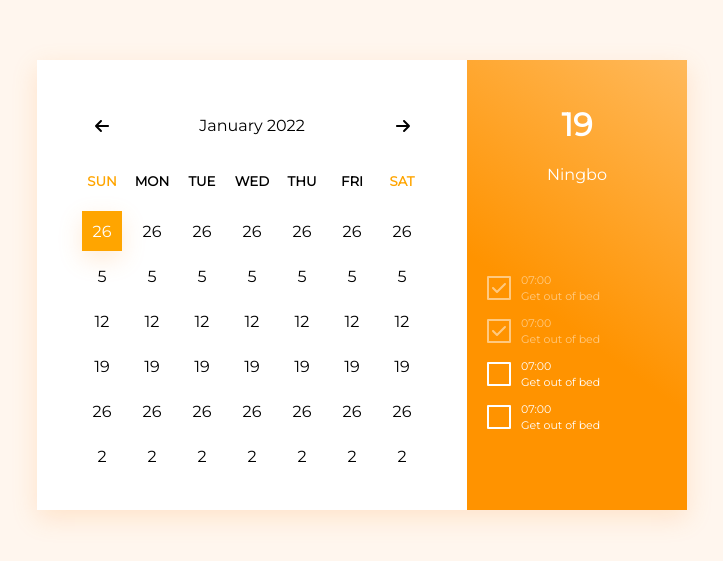
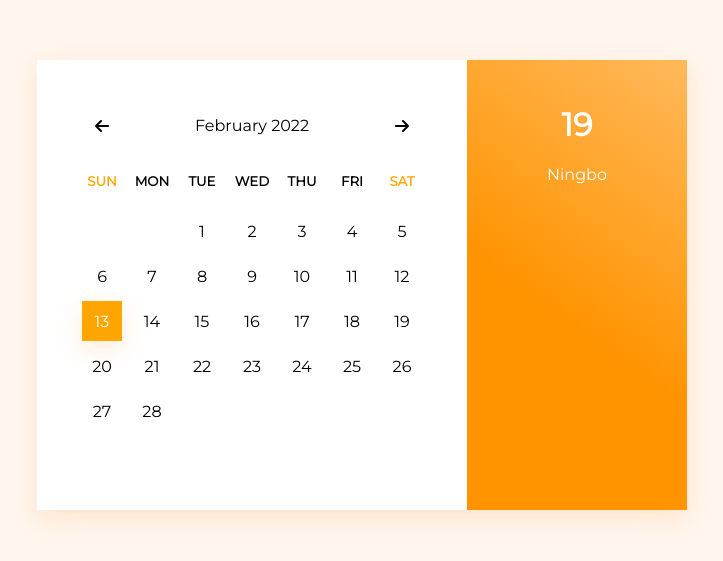
Before and after one commit to FatimaSidq/Interactive-Event-Calendar, a React (Create React App) app: page / in a window 1280 px wide. Shown: the part 115-676 px from the top of the page, without its empty margins (278-1001 px from the left). Built offline with nearby package versions, Linux system fonts and the light colour scheme; the HTML template or start-up script is replaced by a standard one.

Commit message:
expiramental calendar days

```diff
--- a/src/App.js
+++ b/src/App.js
@@ -2,7 +2,7 @@ import "./App.css";
 import { useState } from "react";
 import Calendar from "./components/Calendar";
 import Todo from "./components/Todo";
-import data from "./data.js"
+import data from "./data.js";
 
 function App() {
   const [state, setState] = useState(data);
@@ -13,10 +13,15 @@ function App() {
         days={state.days}
         month={state.month}
         year={state.year}
+        day={state.day}
         state={state}
         setState={setState}
       ></Calendar>
-      <Todo temperature={state.temperature} town={state.town} todo={state.todo} />
+      <Todo
+        temperature={state.temperature}
+        town={state.town}
+        todo={state.todo}
+      />
     </div>
   );
 }
--- a/src/components/Calendar.js
+++ b/src/components/Calendar.js
@@ -6,20 +6,32 @@ export default function Calendar(props) {
   const transition = (step) => {
     if (step === "back") {
       if (props.month === 0) {
-        props.setState({ ...props.state, month: 11, year: props.year - 1 });
+        props.setState({
+          ...props.state,
+          month: 11,
+          year: props.year - 1,
+          day: 1,
+        });
       } else {
         props.setState({
           ...props.state,
           month: props.month - 1,
+          day: 1,
         });
       }
-    } else {
+    } else if (step === "forward") {
       if (props.month === 11) {
-        props.setState({ ...props.state, month: 0, year: props.year + 1 });
+        props.setState({
+          ...props.state,
+          month: 0,
+          year: props.year + 1,
+          day: 1,
+        });
       } else {
         props.setState({
           ...props.state,
           month: props.month + 1,
+          day: 1,
         });
       }
     }
@@ -28,7 +40,12 @@ export default function Calendar(props) {
   return (
     <div className="calendar">
       <Month month={props.month} year={props.year} setMonth={transition} />
-      <DayList days={props.days} />
+      <DayList
+        month={props.month}
+        year={props.year}
+        days={props.days}
+        day={props.day}
+      />
     </div>
   );
 }
--- a/src/components/Day.css
+++ b/src/components/Day.css
@@ -1,5 +1,5 @@
 .active {
-  background-color: orange;
+  background-color: orange !important;
   color: white;
   box-shadow: rgba(253, 155, 61, 0.2) 0px 8px 24px;
 }
@@ -14,6 +14,14 @@
   cursor: pointer;
 }
 
+.active:hover {
+  background-color: orange !important;
+}
+
 .day:hover {
   background-color: rgba(255, 165, 0, 0.2);
 }
+
+.today {
+  background-color: rgba(255, 165, 0, 0.1);
+}
--- a/src/components/Day.js
+++ b/src/components/Day.js
@@ -2,5 +2,5 @@ import classNames from "classnames";
 import "./Day.css";
 
 export default function Day(props) {
-  return <p className={classNames("day", {active: props.active})}>{props.day}</p>;
+  return <p className={classNames("day", {active: props.active, today: props.today})}>{props.day}</p>;
 }
--- a/src/components/DayList.js
+++ b/src/components/DayList.js
@@ -2,61 +2,124 @@ import Day from "./Day";
 import "./DayList.css";
 
 export default function DaysList(props) {
+  let days = [[], [], [], [], [], [], []];
+
+  const daysInMonth = new Date(props.year, props.month + 1, 0).getDate();
+  const firstDayOfMonth = new Date(props.year, props.month, 1).getDay();
+  const now = new Date();
+
+  for (let i = 0; i < days.length; i += 1) {
+    for (let j = 0; j < daysInMonth; j += 7) {
+      if (j + i + 1 <= daysInMonth) {
+        days[i].push(j + i + 1);
+      }
+    }
+  }
+
+  days = days
+    .slice(days.length - firstDayOfMonth)
+    .concat(days.slice(0, days.length - firstDayOfMonth));
+
+  for (let i = 0; i < days.length; i += 1) {
+    if (days[i].length < 5) {
+      if (i < firstDayOfMonth) {
+        days[i].unshift(" ");
+      } else {
+        days[i].push(" ");
+      }
+    }
+  }
+
   return (
     <div className="day_list">
       <div>
         <h5 className="orange-text">SUN</h5>
         <div>
-          {props.days.sunday.map((day) => (
-            <Day day={day.day} active={day.active}></Day>
+          {days[0].map((day) => (
+            <Day
+              key={day}
+              day={day}
+              active={day === props.day}
+              today={day === now.getDate() && props.month == now.getMonth()}
+            ></Day>
           ))}
         </div>
       </div>
       <div>
         <h5>MON</h5>
         <div>
-          {props.days.monday.map((day) => (
-            <Day day={day.day} active={day.active}></Day>
+          {days[1].map((day) => (
+            <Day
+              key={day}
+              day={day}
+              active={day === props.day}
+              today={day === now.getDate() && props.month == now.getMonth()}
+            ></Day>
           ))}
         </div>
       </div>
       <div>
         <h5>TUE</h5>
         <div>
-          {props.days.tuesday.map((day) => (
-            <Day day={day.day} active={day.active}></Day>
+          {days[2].map((day) => (
+            <Day
+              key={day}
+              day={day}
+              active={day === props.day}
+              today={day === now.getDate() && props.month == now.getMonth()}
+            ></Day>
           ))}
         </div>
       </div>
       <div>
         <h5>WED</h5>
         <div>
-          {props.days.wednesday.map((day) => (
-            <Day day={day.day} active={day.active}></Day>
+          {days[3].map((day) => (
+            <Day
+              key={day}
+              day={day}
+              active={day === props.day}
+              today={day === now.getDate() && props.month == now.getMonth()}
+            ></Day>
           ))}
         </div>
       </div>
       <div>
         <h5>THU</h5>
         <div>
-          {props.days.thursday.map((day) => (
-            <Day day={day.day} active={day.active}></Day>
+          {days[4].map((day) => (
+            <Day
+              key={day}
+              day={day}
+              active={day === props.day}
+              today={day === now.getDate() && props.month == now.getMonth()}
+            ></Day>
           ))}
         </div>
       </div>
       <div>
         <h5>FRI</h5>
         <div>
-          {props.days.friday.map((day) => (
-            <Day day={day.day} active={day.active}></Day>
+          {days[5].map((day) => (
+            <Day
+              key={day}
+              day={day}
+              active={day === props.day}
+              today={day === now.getDate() && props.month == now.getMonth()}
+            ></Day>
           ))}
         </div>
       </div>
       <div>
         <h5 className="orange-text">SAT</h5>
         <div>
-          {props.days.saturday.map((day) => (
-            <Day day={day.day} active={day.active}></Day>
+          {days[6].map((day) => (
+            <Day
+              key={day}
+              day={day}
+              active={day === props.day}
+              today={day === now.getDate() && props.month == now.getMonth()}
+            ></Day>
           ))}
         </div>
       </div>
--- a/src/components/Month.js
+++ b/src/components/Month.js
@@ -4,8 +4,6 @@ import { faArrowLeft, faArrowRight } from "@fortawesome/free-solid-svg-icons";
 
 export default function Month(props) {
   const months = ["January", "February", "March", "April", "May", "June", "July", "August", "September", "October", "November", "December"];
-
-  // console.log(new Date(props.year, props.month, 0).getDate());
 
   return (
     <div className="month">
--- a/src/components/Todo.js
+++ b/src/components/Todo.js
@@ -10,7 +10,7 @@ export default function Todo(props) {
         <p>{props.town}</p>
       </div>
       <div className="todo-list">
-        {props.todo.map(item => <TodoItem complete={item.complete} time={item.time} item={item.item}/>)}
+        {/* {props.todo.map(item => <TodoItem complete={item.complete} time={item.time} item={item.item} key={props.todo.indexOf(item)}/>)} */}
       </div>
     </div>
   );
--- a/src/data.js
+++ b/src/data.js
@@ -1,86 +1,31 @@
+const now = new Date();
+
 module.exports = {
-    days: {
-      sunday: [
-        { day: 26, active: true },
-        { day: 5 },
-        { day: 12 },
-        { day: 19 },
-        { day: 26 },
-        { day: 2 },
-      ],
-      monday: [
-        { day: 26 },
-        { day: 5 },
-        { day: 12 },
-        { day: 19 },
-        { day: 26 },
-        { day: 2 },
-      ],
-      tuesday: [
-        { day: 26 },
-        { day: 5 },
-        { day: 12 },
-        { day: 19 },
-        { day: 26 },
-        { day: 2 },
-      ],
-      wednesday: [
-        { day: 26 },
-        { day: 5 },
-        { day: 12 },
-        { day: 19 },
-        { day: 26 },
-        { day: 2 },
-      ],
-      thursday: [
-        { day: 26 },
-        { day: 5 },
-        { day: 12 },
-        { day: 19 },
-        { day: 26 },
-        { day: 2 },
-      ],
-      friday: [
-        { day: 26 },
-        { day: 5 },
-        { day: 12 },
-        { day: 19 },
-        { day: 26 },
-        { day: 2 },
-      ],
-      saturday: [
-        { day: 26 },
-        { day: 5 },
-        { day: 12 },
-        { day: 19 },
-        { day: 26 },
-        { day: 2 },
-      ],
-    },
-    month: 0,
-    year: 2022,
+    day: now.getDate(),
+    month: now.getMonth(),
+    year: now.getFullYear(),
     temperature: 19,
     town: "Ningbo",
-    todo: [
-      {
-        complete: true,
-        time: "07:00",
-        item: "Get out of bed"
-      },
-      {
-        complete: true,
-        time: "07:00",
-        item: "Get out of bed"
-      },
-      {
-        complete: false,
-        time: "07:00",
-        item: "Get out of bed"
-      },
-      {
-        complete: false,
-        time: "07:00",
-        item: "Get out of bed"
-      }
-    ],
+    // todo: [
+    //   {
+    //     complete: true,
+    //     time: "07:00",
+    //     item: "Get d of bed"
+    //   },
+    //   {
+    //     complete: true,
+    //     time: "07:00",
+    //     item: "Get asd of bed"
+    //   },
+    //   {
+    //     complete: false,
+    //     time: "07:00",
+    //     item: "Get out of a"
+    //   },
+    //   {
+    //     complete: false,
+    //     time: "07:00",
+    //     item: "Get x of bed"
+    //   }
+    // ],
   }
```
